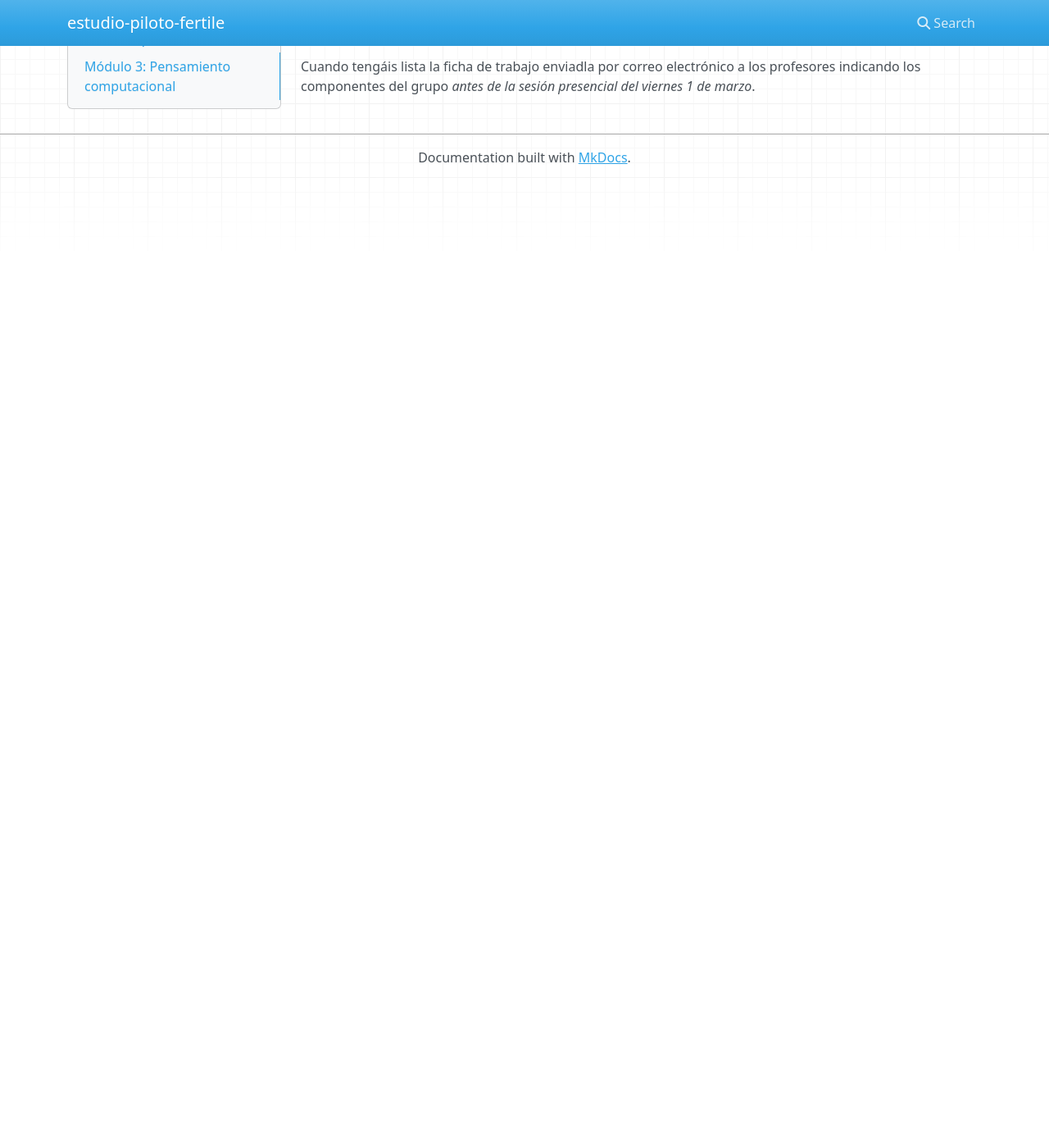
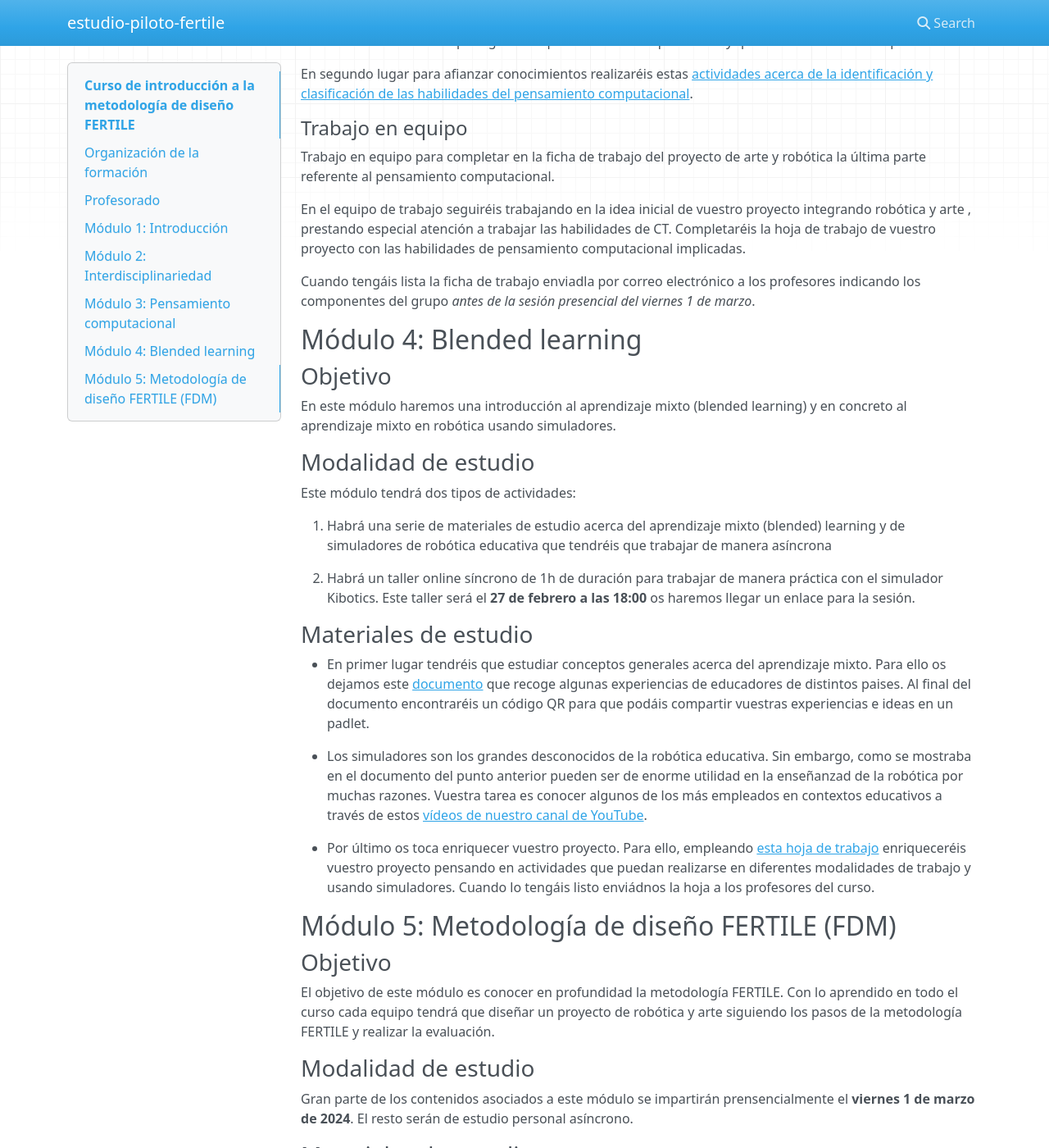
Before and after one commit to RoboticsLabURJC/estudio-piloto-fertile, an MkDocs documentation site: the page built from docs/index.md, in a window 1280 px wide and 1400 px high, scrolled down 3887 px. Shown: the whole window at 82% size. Built offline with MkDocs 1.6.1, drawn with Linux system fonts in a browser that asks for light colours; nearby versions of some CDN libraries; before the commit the page ends 4107 px from its top, so only the background shows below that; some of the changed text lies outside the part shown.

Commit message:
terminada primera version completa

```diff
--- a/docs/index.md
+++ b/docs/index.md
@@ -29,9 +29,14 @@
 
 3. *Pensamiento computacional*: Estudio asíncrono estimado en 2 horas y una sesión de 2h presencial el  **viernes 23 de febrero**
 
-4. *Blended Learning*: Estudio asíncrono estimado en 2 y sesión síncrona online de 1h
+4. *Blended Learning*: Estudio asíncrono estimado en 2 y sesión síncrona online de 1h el **martes 27 de febrero a las 18:00h**
 
 5. *Metodología de diseño FERTILE* : Estudio asíncrono estimado en 2 y sesión presencial de 3h el **viernes 1 de marzo**
+
+Las sesiones presenciales serán:
+
++ Viernes 23 de febrero de 17 a 20 en Laboratorios Polivalentes III. Aula Informática 109 - Campus de Móstoles
++ Viernes 1 de marzo de 17 a 20 en Laboratorios Polivalentes III. Aula Informática 109 - Campus de Móstoles
 
 ## Profesorado
 
@@ -143,16 +148,77 @@
 
 ### Materiales de estudio
 
-1. Un taller presencial de 2h de duración sobre **habilidades del pensamiento computacional** que se impartirá en la sesión presencial del *23 de febrero*.
+#### Taller presencial
 
-2. Materiales para el estudio y comprensión de las habilidades que implica el pensamiento computacional. Los participantes estudiarán de manera asíncrona estos materiales.
+Un taller presencial de 2h de duración sobre **habilidades del pensamiento computacional** que se impartirá en la sesión presencial del *23 de febrero*.
+
+#### Estudio sobre habilidades de pensamiento computacional
+
+Materiales para el estudio y comprensión de las habilidades que implica el pensamiento computacional. Los participantes estudiarán de manera asíncrona estos materiales.
 
 En primer lugar tendréis que estudiar esta [Introducción al pensamiento computacional](materiales/CT_01.pdf), comprendiendo y reflexionando acerca de qué significa el pensamiento computacional y qué habilidades están implicadadas.
 
 En segundo lugar para afianzar conocimientos realizaréis estas [actividades acerca de la identificación y clasificación de las habilidades del pensamiento computacional](materiales/CT_02.pdf).
 
-3. Trabajo en equipo para completar en la ficha de trabajo del proyecto de arte y robótica la última parte referente al pensamiento computacional.
+#### Trabajo en equipo
+
+Trabajo en equipo para completar en la ficha de trabajo del proyecto de arte y robótica la última parte referente al pensamiento computacional.
 
 En el equipo de trabajo seguiréis trabajando en la idea inicial de vuestro proyecto integrando robótica y arte , prestando especial atención a trabajar las habilidades de CT. Completaréis la hoja de trabajo de vuestro proyecto con las habilidades de pensamiento computacional implicadas.
 
 Cuando tengáis lista la ficha de trabajo enviadla por correo electrónico a los profesores indicando los componentes del grupo *antes de la sesión presencial del viernes 1 de marzo*.
+
+## Módulo 4: Blended learning
+
+### Objetivo
+
+En este módulo haremos una introducción al aprendizaje mixto (blended learning) y en concreto al aprendizaje mixto en robótica usando simuladores.
+
+### Modalidad de estudio
+
+Este módulo tendrá dos tipos de actividades:
+
+1. Habrá una serie de materiales de estudio acerca del aprendizaje mixto (blended) learning y de simuladores de robótica educativa que tendréis que trabajar de manera asíncrona
+
+2. Habrá un taller online síncrono de 1h de duración para trabajar de manera práctica con el simulador Kibotics. Este taller será el **27 de febrero a las 18:00** os haremos llegar un enlace para la sesión.
+
+### Materiales de estudio
+
++ En primer lugar tendréis que estudiar conceptos generales acerca del aprendizaje mixto. Para ello os dejamos este [documento](materiales/Blended_01.pdf) que recoge algunas experiencias de educadores de distintos paises. Al final del documento encontraréis un código QR para que podáis compartir vuestras experiencias e ideas en un padlet.
+
++ Los simuladores son los grandes desconocidos de la robótica educativa. Sin embargo, como se mostraba en el documento del punto anterior pueden ser de enorme utilidad en la enseñanzad de la robótica por muchas razones. Vuestra tarea es conocer algunos de los más empleados en contextos educativos a través de estos [vídeos de nuestro canal de YouTube](https://www.youtube.com/watch?v=A1tai5BTSWA&list=PL1xHqPEGzU_J2p90SfhGPW-Q5LU2Dzy2S).
+
++ Por último os toca enriquecer vuestro proyecto. Para ello, empleando [esta hoja de trabajo](materiales/Blended_02.pdf) enriqueceréis vuestro proyecto pensando en actividades que puedan realizarse en diferentes modalidades de trabajo y usando simuladores. Cuando lo tengáis listo enviádnos la hoja a los profesores del curso.
+
+## Módulo 5: Metodología de diseño FERTILE (FDM)
+
+### Objetivo
+El objetivo de este módulo es conocer en profundidad la metodología FERTILE. Con lo aprendido en todo el curso cada equipo tendrá que diseñar un proyecto de robótica y arte siguiendo los pasos de la metodología FERTILE y realizar la evaluación.
+
+### Modalidad de estudio
+
+Gran parte de los contenidos asociados a este módulo se impartirán prensencialmente el **viernes 1 de marzo de 2024**. El resto serán de estudio personal asíncrono.
+
+### Materiales de estudio
+
+La sesión presencial del 1 de marzo tendrá dos partes:
+
+#### Metodología FERTILE.
+
+El objetivo será conocer y familiarizarse con la metodología FERTILE y los pasos de diseño. Para ello emplearemos:
+
+  + Este [video](https://www.youtube.com/watch?v=2ZagIKMKdpEhttps://www.youtube.com/watch?v=2ZagIKMKdpE) sobre la metodlogía FERTILE (FDM)
+  + Veremos y comentaremos distintos [ejemplos](https://www.youtube.com/watch?v=-tVMhp0KQY4&list=PL1xHqPEGzU_InVaW-oB_Cq4kVhZrM5Jq8) diseñados e implementados según la FDM.
+  + Trabajaréis en grupos analizando los ejemplos vistos completando [esta hoja de trabajo](materiales/FDM_01.pdf)
+
+#### Introducción a la Community Platform (CP)
+
+El objetivo será presentar la CP y mostrar cómo se hace un diseño siguiendo la metodología FERTILE a través de la herramienta CP que pretende facilitar el proceso. Para ello contaremos con las siguientes herramientas:
+
++ [Vídeo introductorio](https://www.youtube.com/watch?v=pKsTioO7TsA) Sería conveniente que lo visualizáseis ante del taller de diseño que se impartirá el día 1 de marzo
++ Taller de diseño de un proyecto usando la CP.
+
+
+#### Diseño y evaluación de un proyecto de robótica y arte siguiendo FDM.
+
+Para ello haréis uso de esta [rúbrica de evaluación](materiales/FDM_02.pdf)
```
Also changed, not shown: 4 other files.
